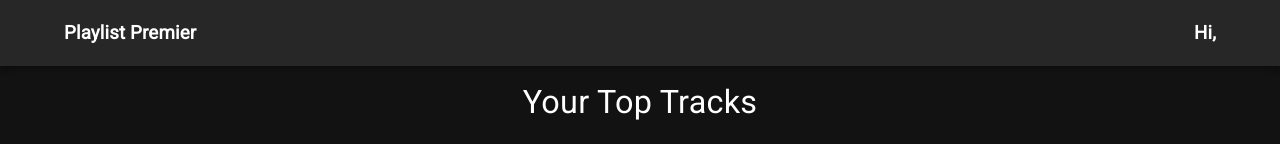
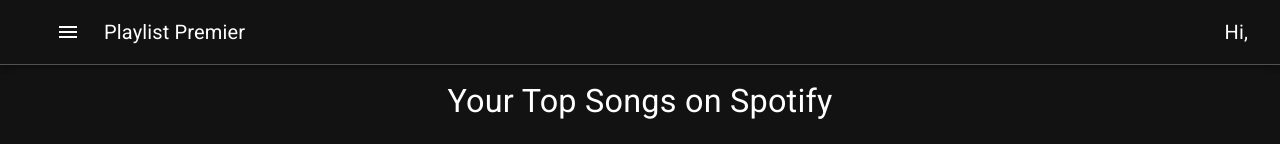
Before and after one commit to drewtempl/spotify-explorer, a React (Create React App) app in the folder client/: page /top in a window 1280 px wide. Shown: the top 144 px of the page. Built offline with nearby package versions, Linux system fonts and the light colour scheme; no server answers.

Commit message:
add header menu

```diff
--- a/client/src/components/NavBar/NavBar.tsx
+++ b/client/src/components/NavBar/NavBar.tsx
@@ -1,14 +1,70 @@
 import React from "react";
-import { AppBar, Container } from "@mui/material";
+import {
+  AppBar,
+  Box,
+  Container,
+  IconButton,
+  ListItemText,
+  Menu,
+  MenuItem,
+  Stack,
+  Toolbar,
+  Typography,
+} from "@mui/material";
 import TopProps from "../../pages/Top/Top.types";
+import MenuIcon from "@mui/icons-material/Menu";
 
 export const NavBar: React.FC<TopProps> = ({ userData }: TopProps) => {
+  const [anchorEl, setAnchorEl] = React.useState<null | HTMLElement>(null);
+  const open = Boolean(anchorEl);
+  const handleClick = (event: React.MouseEvent<HTMLButtonElement>) => {
+    console.log(event);
+    setAnchorEl(event.currentTarget);
+  };
+  const handleClose = (event: any) => {
+    console.log(event);
+
+    setAnchorEl(null);
+  };
+
   return (
-    <AppBar position="static" >
-      <Container sx={{ display: "flex", flexDirection: "row", justifyContent: 'space-between' }}>
-        <h3>Playlist Premier</h3>
-        <h3>Hi, {userData?.display_name}</h3>
-      </Container>
+    <AppBar
+      enableColorOnDark
+      position="static"
+      color="transparent"
+      sx={{ borderBottom: "1px rgb(81, 81, 81) solid", p: 1 }}
+    >
+      <Toolbar variant="dense" sx={{ justifyContent: "space-between" }}>
+        <Stack
+          direction="row"
+          justifyContent="space-between"
+          alignItems="center"
+          pl={2}
+          pr={2}
+        >
+          <Box>
+            <IconButton sx={{ mr: 2 }} onClick={handleClick}>
+              <MenuIcon />
+            </IconButton>
+
+            <Menu
+              id="basic-menu"
+              anchorEl={anchorEl}
+              open={open}
+              onClose={handleClose}
+            >
+              <MenuItem selected onClick={handleClose}>
+                <ListItemText primary="Top Songs"></ListItemText>
+              </MenuItem>
+              <MenuItem onClick={handleClose}>Genre Recommendations</MenuItem>
+              <MenuItem onClick={handleClose}>AI Playlist Generator</MenuItem>
+            </Menu>
+          </Box>
+
+          <Typography variant="h6">Playlist Premier</Typography>
+        </Stack>
+        <Typography variant="h6">Hi, {userData?.display_name}</Typography>
+      </Toolbar>
     </AppBar>
   );
 };
--- a/client/src/pages/Top/Top.tsx
+++ b/client/src/pages/Top/Top.tsx
@@ -90,7 +90,7 @@ export const Top: React.FC<TopProps> = ({ userData }: TopProps) => {
   return (
     <Container>
       <Box sx={{ display: 'flex', flexDirection: 'column', alignItems: 'center', gap: '30px', textAlign: 'center', mt: 2, mb: 1 }}>
-        <Typography variant="h4">Your Top Tracks</Typography>
+        <Typography variant="h4">Your Top Songs on Spotify</Typography>
         <Stack direction='row' spacing={3} alignItems="center">
 
           <FormControl sx={{ minWidth: '150px' }}>
```
